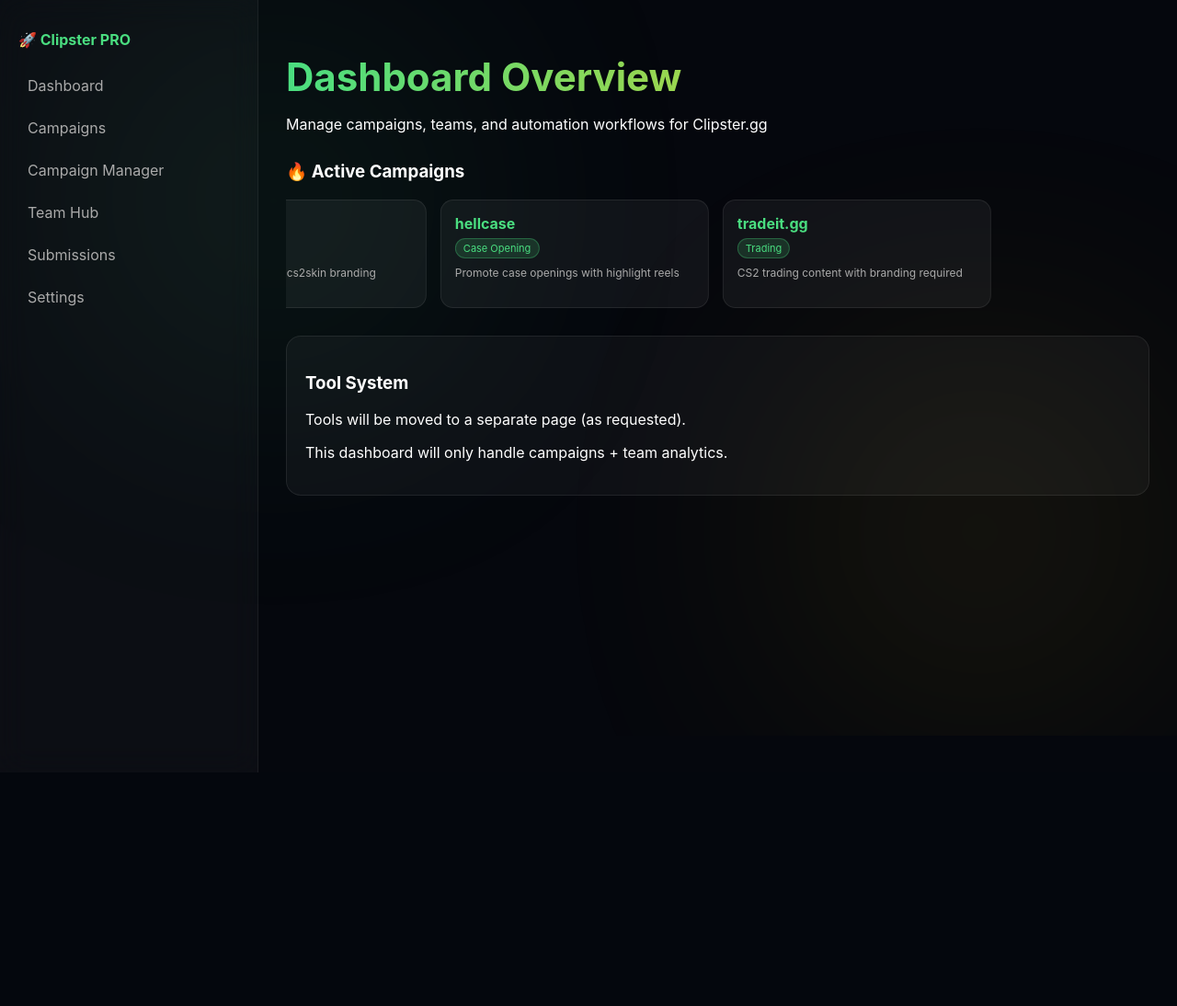
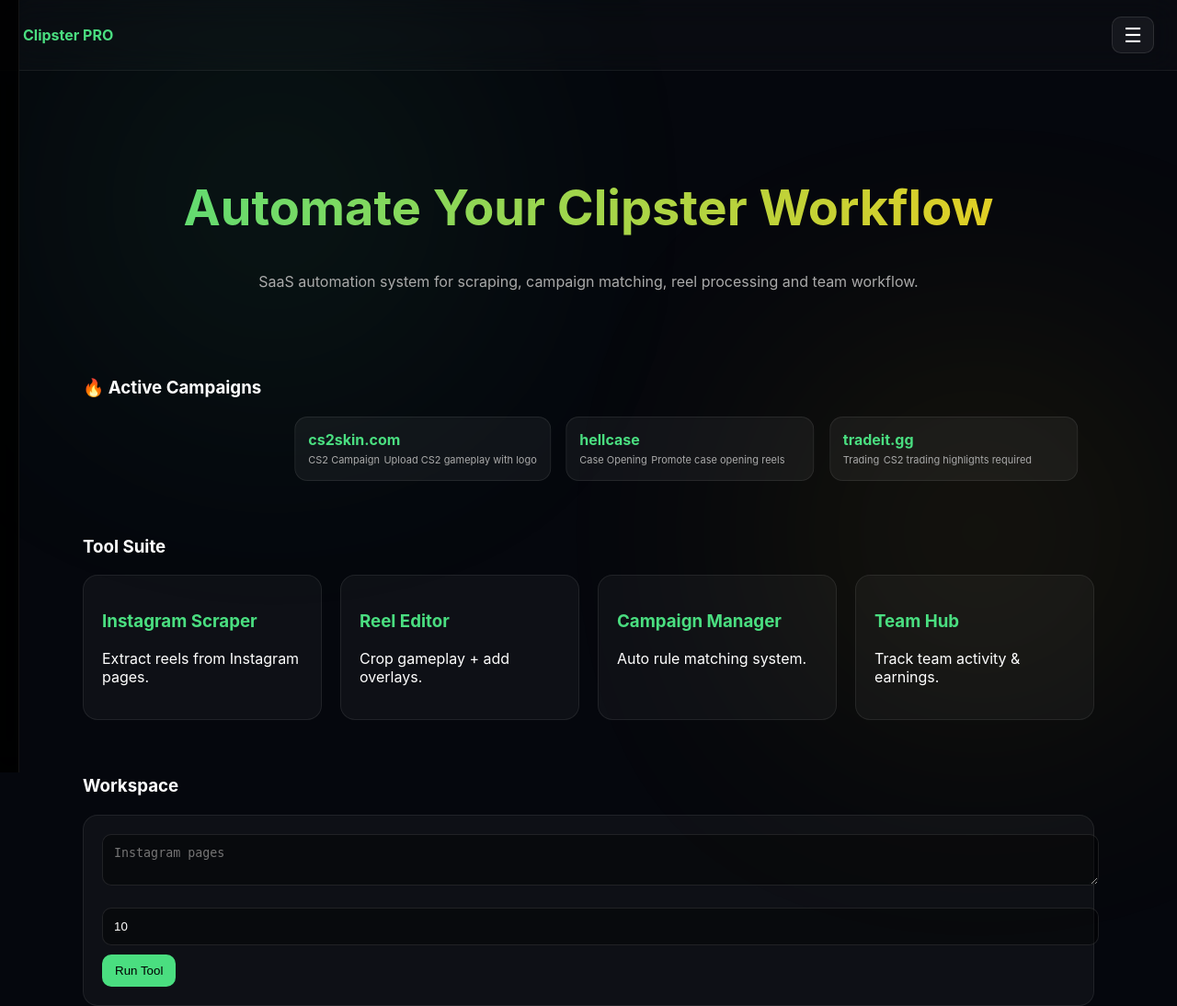
Before and after one commit to hamarza56-droid/Clipster-Pro-Tools, a Flask app: page / in a window 1280 px wide. Shown: the whole page at 92% size. Before the commit the page ends 840 px from the top, so only its background shows below. Run offline with Flask 3, Linux system fonts and the light colour scheme; the visitor is signed in with stand-in values (Sample User, id 1).

Commit message:
Update index.html

```diff
--- a/templates/index.html
+++ b/templates/index.html
@@ -2,7 +2,7 @@
 <html>
 <head>
 <meta charset="UTF-8">
-<title>Clipster PRO | SaaS Dashboard</title>
+<title>Clipster PRO | SaaS Tools Suite</title>
 
 <style>
 
@@ -15,19 +15,12 @@
     overflow-x:hidden;
 }
 
-/* selection */
-::selection{
-    background:#4ade80;
-    color:black;
-}
-
 /* ================= BACKGROUND ================= */
 .bg{
     position:fixed;
     width:100%;
     height:100%;
     z-index:-1;
-    overflow:hidden;
 }
 
 .blob{
@@ -52,115 +45,153 @@
     100%{transform:translate(0,0);}
 }
 
-/* ================= LAYOUT ================= */
-.layout{
+/* ================= TOP BAR ================= */
+.topbar{
     display:flex;
+    justify-content:space-between;
+    align-items:center;
+    padding:18px 25px;
+    border-bottom:1px solid rgba(255,255,255,0.06);
+    backdrop-filter:blur(16px);
+    background:rgba(255,255,255,0.02);
 }
 
-/* ================= SIDEBAR ================= */
-.sidebar{
-    width:240px;
-    min-height:100vh;
-    background:rgba(255,255,255,0.03);
-    border-right:1px solid rgba(255,255,255,0.06);
-    backdrop-filter:blur(16px);
-    padding:20px;
+.logo{
+    color:#4ade80;
+    font-weight:700;
 }
 
-.sidebar h2{
-    color:#4ade80;
-    font-size:16px;
-    margin-bottom:20px;
+.menu-btn{
+    font-size:22px;
+    cursor:pointer;
+    padding:6px 12px;
+    border-radius:10px;
+    background:rgba(255,255,255,0.05);
+    border:1px solid rgba(255,255,255,0.1);
 }
 
-.nav-item{
-    padding:10px;
-    margin:6px 0;
-    border-radius:10px;
-    cursor:pointer;
-    color:#aaa;
-    transition:0.2s;
+/* ================= SIDEBAR (HIDDEN DEFAULT) ================= */
+.sidebar{
+    position:fixed;
+    top:0;
+    left:-260px;
+    width:240px;
+    height:100%;
+    background:rgba(0,0,0,0.85);
+    backdrop-filter:blur(18px);
+    border-right:1px solid rgba(255,255,255,0.08);
+    padding:20px;
+    transition:0.3s ease;
+    z-index:999;
 }
 
-.nav-item:hover{
+.sidebar.active{
+    left:0;
+}
+
+.sidebar h3{
+    color:#4ade80;
+    margin-bottom:15px;
+}
+
+.sidebar div{
+    padding:10px;
+    color:#aaa;
+    cursor:pointer;
+    border-radius:8px;
+}
+
+.sidebar div:hover{
     background:rgba(74,222,128,0.1);
     color:white;
 }
 
-/* ================= MAIN ================= */
-.main{
-    flex:1;
-    padding:30px;
+/* ================= HERO ================= */
+.hero{
+    text-align:center;
+    padding:80px 20px 30px;
 }
 
-/* ================= HERO ================= */
 .hero h1{
-    font-size:42px;
-    margin-bottom:10px;
+    font-size:54px;
     background:linear-gradient(90deg,#4ade80,#facc15);
     -webkit-background-clip:text;
     -webkit-text-fill-color:transparent;
 }
 
-/* ================= CAMPAIGNS ================= */
-.campaigns{
-    margin-top:30px;
+.hero p{
+    max-width:750px;
+    margin:auto;
+    color:#aaa;
+    line-height:1.6;
 }
 
-.campaign-row{
-    display:flex;
-    gap:20px;
-    overflow:hidden;
+/* ================= CAMPAIGNS ================= */
+.section{
+    width:90%;
+    max-width:1100px;
+    margin:auto;
+    margin-top:60px;
 }
 
-.scroll-left, .scroll-right{
-    display:flex;
-    gap:15px;
-    animation:scroll 18s linear infinite;
+/* MARQUEE STYLE */
+.marquee{
+    overflow:hidden;
+    white-space:nowrap;
+    margin-top:20px;
 }
 
-.scroll-right{
-    animation-direction:reverse;
+.track{
+    display:inline-block;
+    animation:move 18s linear infinite;
 }
 
-@keyframes scroll{
-    0%{transform:translateX(0);}
-    100%{transform:translateX(-50%);}
+@keyframes move{
+    from{transform:translateX(100%);}
+    to{transform:translateX(-100%);}
 }
 
-.campaign-card{
-    min-width:260px;
+.campaign{
+    display:inline-block;
+    min-width:240px;
     background:rgba(255,255,255,0.05);
     border:1px solid rgba(255,255,255,0.08);
+    padding:14px;
     border-radius:14px;
-    padding:15px;
+    margin-right:12px;
 }
 
-.campaign-card h4{
+.campaign b{
     color:#4ade80;
-    margin:0;
+    display:block;
 }
 
-.tag{
+.campaign small{
+    color:#aaa;
     font-size:11px;
-    padding:3px 8px;
-    background:rgba(74,222,128,0.15);
-    border:1px solid rgba(74,222,128,0.3);
-    border-radius:20px;
-    display:inline-block;
-    margin-top:6px;
+}
+
+/* ================= CARDS ================= */
+.grid{
+    display:grid;
+    grid-template-columns:repeat(auto-fit,minmax(240px,1fr));
+    gap:20px;
+}
+
+.card{
+    background:rgba(255,255,255,0.04);
+    border:1px solid rgba(255,255,255,0.08);
+    padding:20px;
+    border-radius:16px;
+}
+
+.card h3{
     color:#4ade80;
 }
 
-.desc{
-    font-size:12px;
-    color:#aaa;
-    margin-top:8px;
-}
-
-/* ================= TOOLS PAGE PANEL ================= */
+/* ================= WORKSPACE ================= */
 .panel{
-    margin-top:30px;
+    margin-top:20px;
     padding:20px;
     background:rgba(255,255,255,0.04);
     border-radius:16px;
@@ -185,18 +216,6 @@
     cursor:pointer;
 }
 
-/* LOGS */
-.logs{
-    margin-top:15px;
-    height:200px;
-    overflow:auto;
-    background:rgba(0,0,0,0.35);
-    padding:10px;
-    font-family:monospace;
-    font-size:12px;
-    border-radius:10px;
-}
-
 </style>
 </head>
 
@@ -207,54 +226,53 @@
     <div class="blob blob2"></div>
 </div>
 
-<div class="layout">
-
-<!-- SIDEBAR -->
-<div class="sidebar">
-<h2>🚀 Clipster PRO</h2>
-
-<div class="nav-item">Dashboard</div>
-<div class="nav-item">Campaigns</div>
-<div class="nav-item">Campaign Manager</div>
-<div class="nav-item">Team Hub</div>
-<div class="nav-item">Submissions</div>
-<div class="nav-item">Settings</div>
-
+<!-- SIDEBAR (HIDDEN) -->
+<div class="sidebar" id="sidebar">
+    <h3>🚀 Clipster</h3>
+    <div>Dashboard</div>
+    <div>Campaigns</div>
+    <div>Campaign Manager</div>
+    <div>Team Hub</div>
+    <div>Submissions</div>
+    <div>Settings</div>
 </div>
 
-<!-- MAIN -->
-<div class="main">
+<!-- TOP BAR -->
+<div class="topbar">
+    <div class="logo">Clipster PRO</div>
+    <div class="menu-btn" onclick="toggleSidebar()">☰</div>
+</div>
 
 <!-- HERO -->
 <div class="hero">
-<h1>Dashboard Overview</h1>
-<p>Manage campaigns, teams, and automation workflows for Clipster.gg</p>
+    <h1>Automate Your Clipster Workflow</h1>
+    <p>SaaS automation system for scraping, campaign matching, reel processing and team workflow.</p>
 </div>
 
 <!-- ACTIVE CAMPAIGNS -->
-<div class="campaigns">
+<div class="section">
 
 <h3>🔥 Active Campaigns</h3>
 
-<div class="campaign-row">
-<div class="scroll-left">
+<div class="marquee">
+<div class="track">
 
-<div class="campaign-card">
-<h4>cs2skin.com</h4>
-<span class="tag">CS2 Campaign</span>
-<div class="desc">Upload CS2 gameplay with cs2skin branding overlay</div>
+<div class="campaign">
+<b>cs2skin.com</b>
+<small>CS2 Campaign</small>
+<small>Upload CS2 gameplay with logo</small>
 </div>
 
-<div class="campaign-card">
-<h4>hellcase</h4>
-<span class="tag">Case Opening</span>
-<div class="desc">Promote case openings with highlight reels</div>
+<div class="campaign">
+<b>hellcase</b>
+<small>Case Opening</small>
+<small>Promote case opening reels</small>
 </div>
 
-<div class="campaign-card">
-<h4>tradeit.gg</h4>
-<span class="tag">Trading</span>
-<div class="desc">CS2 trading content with branding required</div>
+<div class="campaign">
+<b>tradeit.gg</b>
+<small>Trading</small>
+<small>CS2 trading highlights required</small>
 </div>
 
 </div>
@@ -262,15 +280,61 @@
 
 </div>
 
-<!-- TOOL PLACEHOLDER (separate page later) -->
-<div class="panel">
-<h3>Tool System</h3>
-<p>Tools will be moved to a separate page (as requested).</p>
-<p>This dashboard will only handle campaigns + team analytics.</p>
+<!-- TOOLS -->
+<div class="section">
+
+<h3>Tool Suite</h3>
+
+<div class="grid">
+
+<div class="card">
+<h3>Instagram Scraper</h3>
+<p>Extract reels from Instagram pages.</p>
+</div>
+
+<div class="card">
+<h3>Reel Editor</h3>
+<p>Crop gameplay + add overlays.</p>
+</div>
+
+<div class="card">
+<h3>Campaign Manager</h3>
+<p>Auto rule matching system.</p>
+</div>
+
+<div class="card">
+<h3>Team Hub</h3>
+<p>Track team activity & earnings.</p>
 </div>
 
 </div>
+
 </div>
+
+<!-- WORKSPACE -->
+<div class="section">
+
+<h3>Workspace</h3>
+
+<div class="panel">
+
+<textarea placeholder="Instagram pages"></textarea>
+<br><br>
+<input value="10">
+<br>
+<button>Run Tool</button>
+
+</div>
+
+</div>
+
+<script>
+
+function toggleSidebar(){
+    document.getElementById("sidebar").classList.toggle("active");
+}
+
+</script>
 
 </body>
 </html>
```
